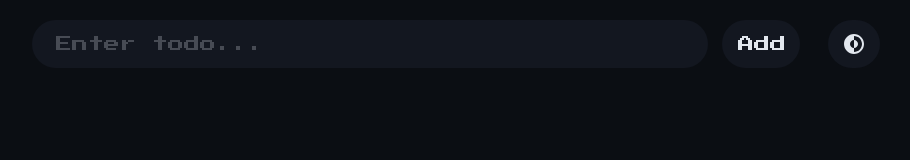
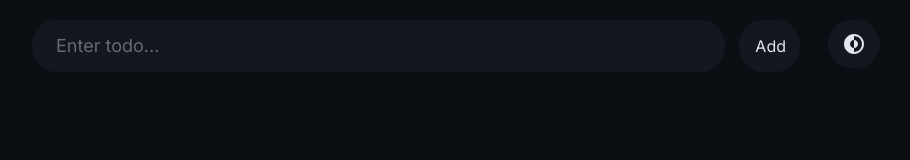
Before and after one commit to rdrxn1/react-todo-list, a Next.js app: page / in a window 1280 px wide. Shown: the top 160 px of the page, without its empty margins (224-1134 px from the left). Built offline with nearby package versions, Linux system fonts and the light colour scheme.

Commit message:
Changed the font in the header

```diff
--- a/app/components/TodoInput.jsx
+++ b/app/components/TodoInput.jsx
@@ -17,9 +17,9 @@ export default function TodoInput(props) {
         <input value={todoValue}
                onChange={(e) => setTodoValue(e.target.value)}
                onKeyDown={handleKeyDown}
-               className={`${press2P.className} bg-bkgcolor text-txtcolor mb-8 mt-5 py-3 pr-4 pl-6 w-full outline-none rounded-3xl placeholder-txtcolor placeholder-opacity-25`} placeholder="Enter todo..."/>
+               className={`bg-bkgcolor text-txtcolor text-lg mb-8 mt-5 py-3 pr-4 pl-6 w-full outline-none rounded-3xl placeholder-txtcolor placeholder-opacity-40`} placeholder="Enter todo..."/>
        <button ref={buttonRef}
-               className={`${press2P.className} bg-bkgcolor text-txtcolor mb-8 mt-5 py-3 pr-3.5 pl-4 rounded-3xl transition-opacity duration-200 hover:opacity-70`}
+               className={`bg-bkgcolor text-txtcolor mb-8 mt-5 py-3 pr-3.5 pl-4 rounded-3xl transition-opacity duration-200 hover:opacity-80`}
                onClick={()=>{
                 if(todoValue !== '') {
                handleAddTodos(todoValue)
```
